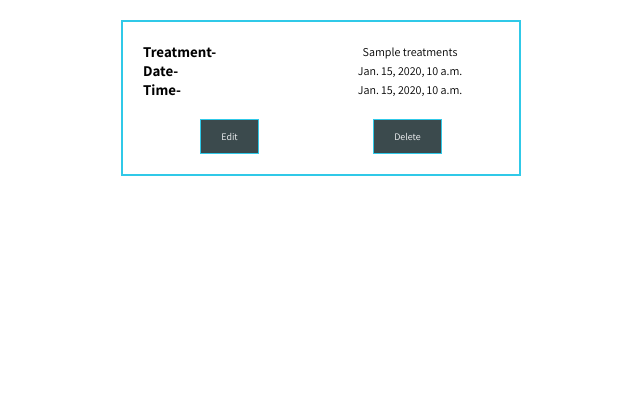
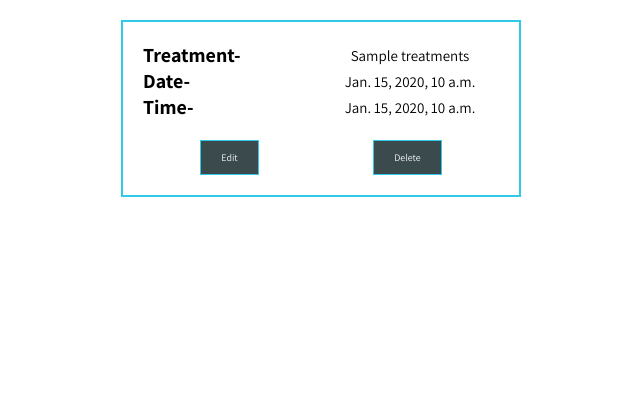
Before and after one commit to Jack112-create/Life-Dentals, a Django app: template booking/templates/booking/booking.html in a window 1280 px wide. Shown: the part 128-548 px from the top of the page, without its empty margins (319-959 px from the left). Run offline with Django 3.2, Linux system fonts and the light colour scheme; the template is opened without the code that fills it: most values are stand-ins (such as "Sample title", 1, 10 or a date in 2020); parts of the project's set-up code (start-up, migrations or seed data) failed here and were passed over.

Commit message:
Add styles for tablet screens

```diff
--- a/booking/static/css/booking.css
+++ b/booking/static/css/booking.css
@@ -72,3 +72,13 @@
     border: 0.1rem solid var(--ui-blue);
     background-color: var(--ui-grey);
 }
+
+@media only screen and (min-width: 768px) {
+    .booking-time, .booking-date, .booking-treatment {
+        font-size: 2rem;
+    }
+
+    .appointment-treatment p, .appointment-date p, .appointment-time p {
+        font-size: 1.5rem;
+    }
+}
```
